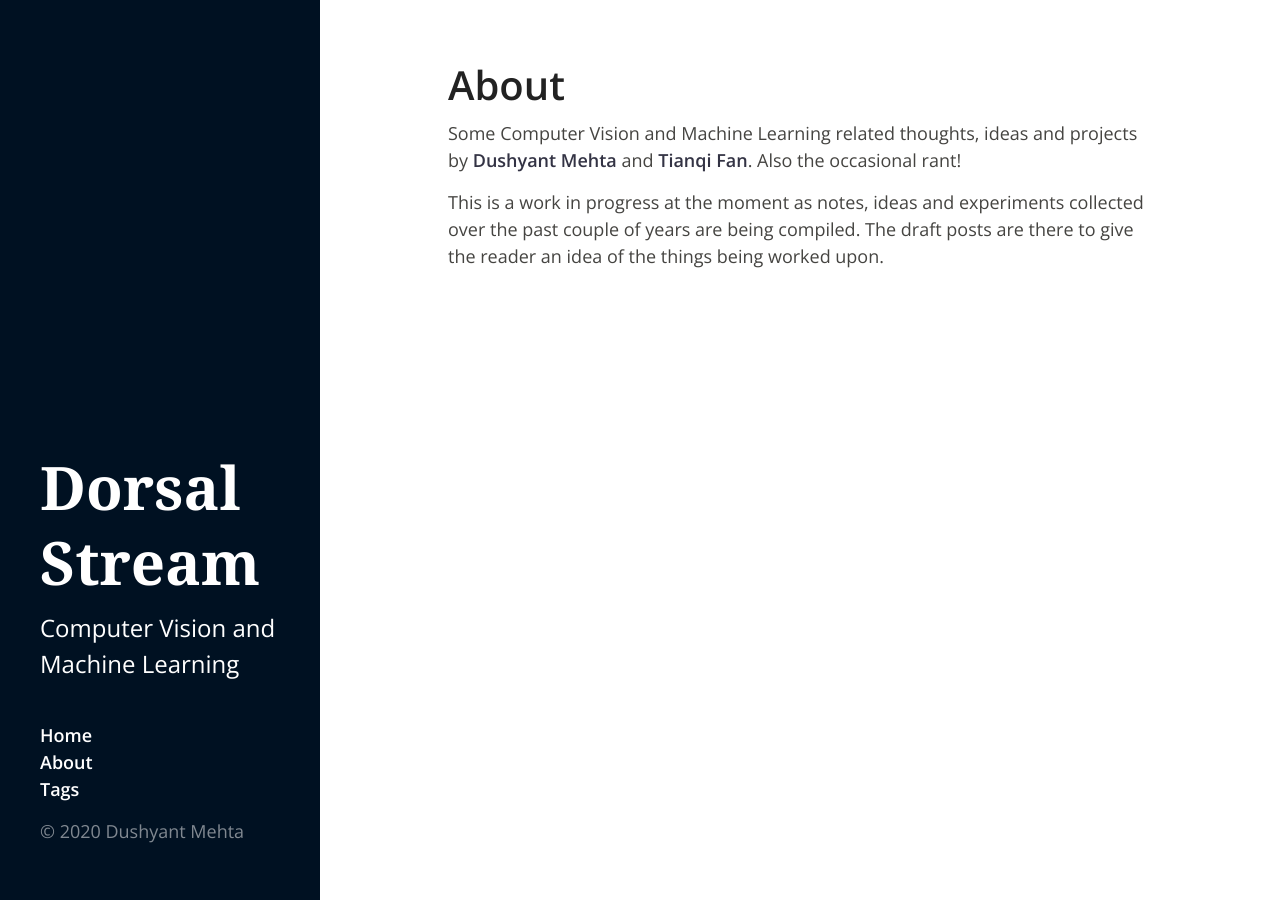
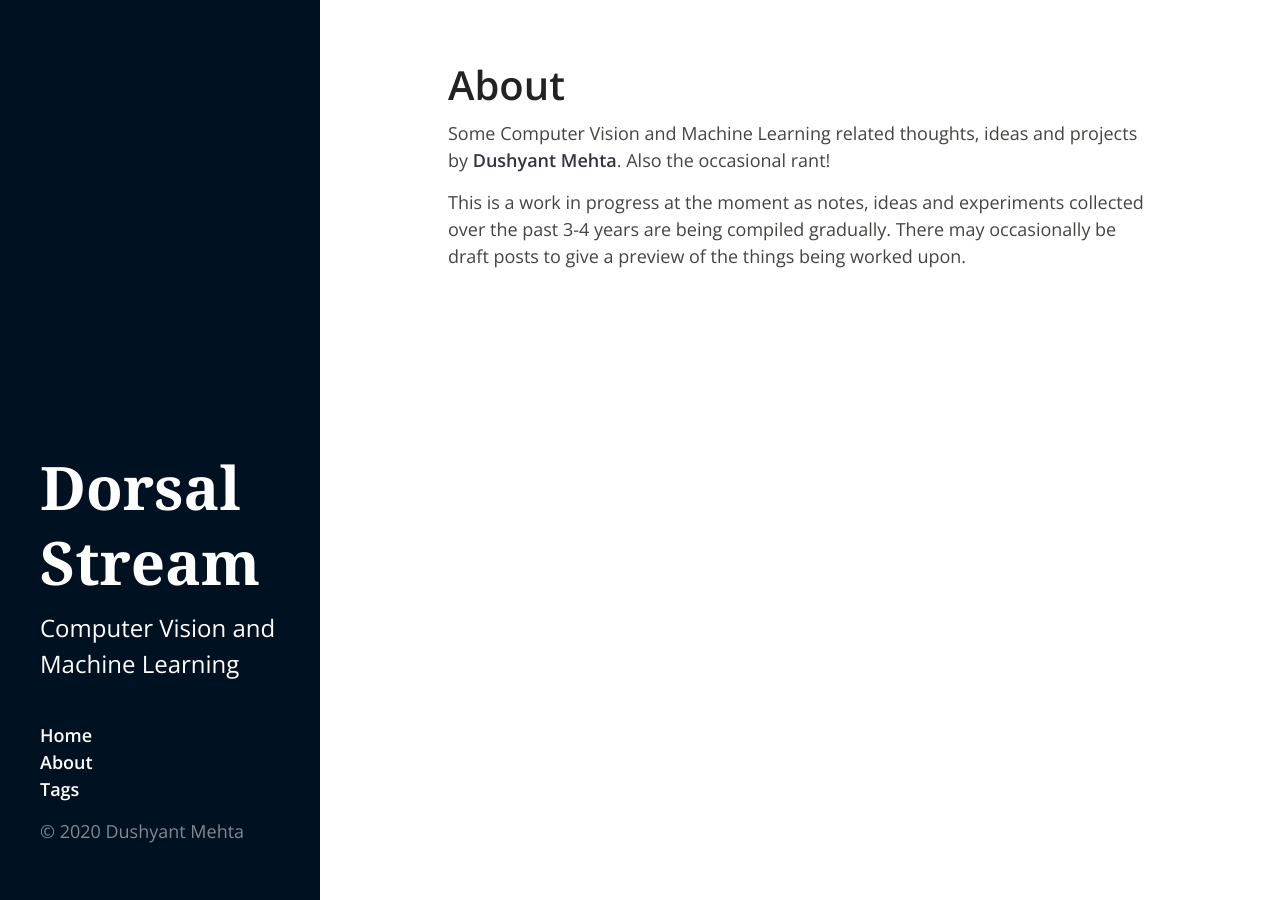
Before and after one commit to dorsalstream/dorsalstream.github.io, a Jekyll site: the page built from about.md, in a window 1280 px wide. Built offline with Jekyll 4.4.1, drawn with Linux system fonts in a browser that asks for light colours.

Commit message:
some changes

```diff
--- a/about.md
+++ b/about.md
@@ -5,6 +5,6 @@ id: main
 comments: false
 ---
 
-Some Computer Vision and Machine Learning related thoughts, ideas and projects by [Dushyant Mehta](http://people.mpi-inf.mpg.de/~dmehta/) and [Tianqi Fan](http://tfan.site). Also the occasional rant!
+Some Computer Vision and Machine Learning related thoughts, ideas and projects by [Dushyant Mehta](http://people.mpi-inf.mpg.de/~dmehta/). Also the occasional rant!
 
-This is a work in progress at the moment as notes, ideas and experiments collected over the past couple of years are being compiled. The draft posts are there to give the reader an idea of the things being worked upon.
+This is a work in progress at the moment as notes, ideas and experiments collected over the past 3-4 years are being compiled gradually. There may occasionally be draft posts to give a preview of the things being worked upon.
```
